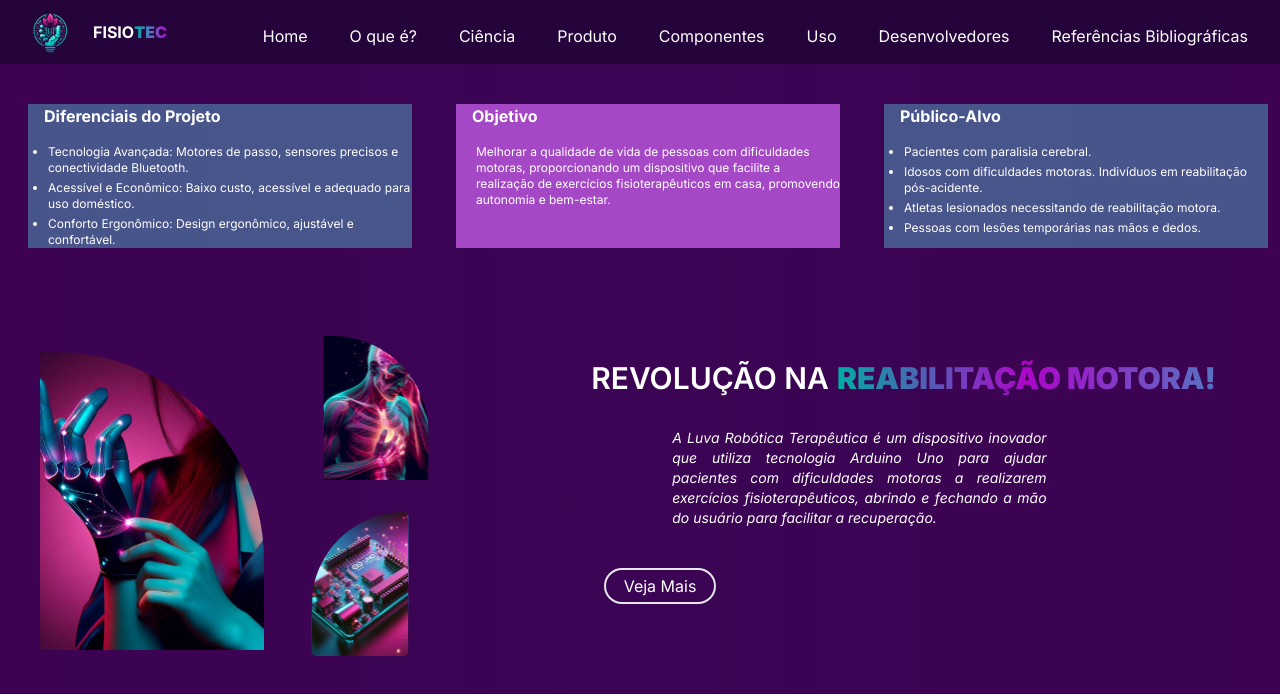
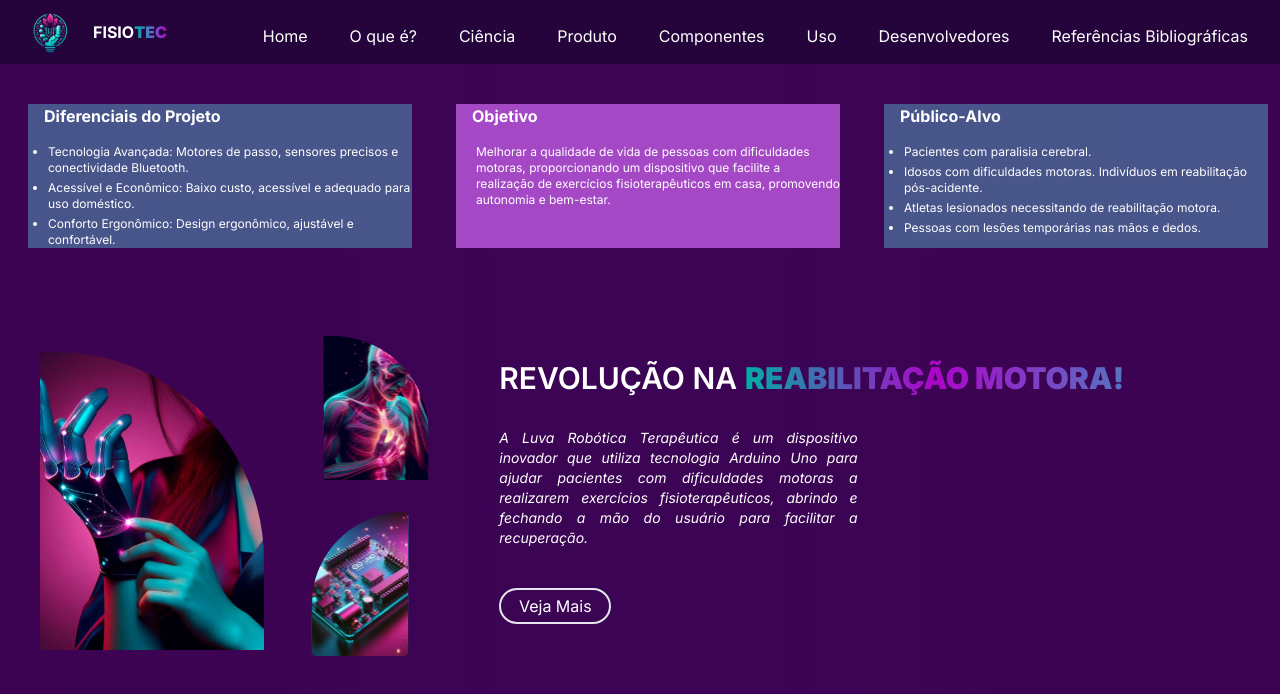
Before and after one commit to Nicolas07068/fisiotec-tcc, a React (Vite) app: page /objetivo in a window 1280 px wide. Shown: the top 694 px of the page. Built offline with nearby package versions, Linux system fonts and the light colour scheme.

Commit message:
Projeto completo

```diff
--- a/src/pages/Objetivos.jsx
+++ b/src/pages/Objetivos.jsx
@@ -42,13 +42,13 @@ export default function Objetivos() {
           <img src={Rev3} alt="Placa de arduino" className='absolute top-48 h-36 ml-64 xl:w-36 ml-72 mt-6' />
         </div>
 
-      <div className='block mt-44 mb-10 ml-10 xl:text-right xl:mr-16 xl:mt-16 flex-row   '>
+      <div className='block mt-44 mb-10 ml-10 xl:mr-16 xl:mt-16 flex-row   '>
       <h2 className='text-3xl text-white font-semibold '>REVOLUÇÃO NA
         <strong className='text-gradient bg-gradient-to-r  from-verdinho  via-roxinho to-azulzinho bg-clip-text text-transparent ml-2'>
         REABILITAÇÃO MOTORA!
         </strong>
       </h2>
-      <p className='text-white mt-10 xl:w-1/2 text-justify mt-8 mb-0 mr-4 xl:ml-[205px] xl:text-sm'><i>A Luva Robótica Terapêutica é um dispositivo inovador que utiliza tecnologia Arduino Uno para ajudar pacientes com dificuldades motoras a realizarem exercícios fisioterapêuticos, abrindo e fechando a mão do usuário para facilitar a recuperação.</i></p>
+      <p className='text-white mt-10 xl:w-1/2 text-justify mt-8 mb-0 mr-4  xl:text-sm'><i>A Luva Robótica Terapêutica é um dispositivo inovador que utiliza tecnologia Arduino Uno para ajudar pacientes com dificuldades motoras a realizarem exercícios fisioterapêuticos, abrindo e fechando a mão do usuário para facilitar a recuperação.</i></p>
 
 
         <a href="/baseamento"><button className='mb-10 mt-2 bg-transparent border-2 w-28 rounded-3xl p-1 text-white xl:mt-10 mr-[500px]'>Veja Mais</button></a>
--- a/tailwind.config.js
+++ b/tailwind.config.js
@@ -13,7 +13,7 @@ export default {
         'verdinho': '#00AEA4',
          'azulzinho':'#5474C1 ',
          'roxinho': '#AD05C9',
-         'bg-roxo': ' #3d0352',
+         'bg-roxo':'#3D0352',
          'bg-preto': '#3b0454',
          'bg-header' : '#24043b',
          'bg-produto1' : '#0a2233',
```
